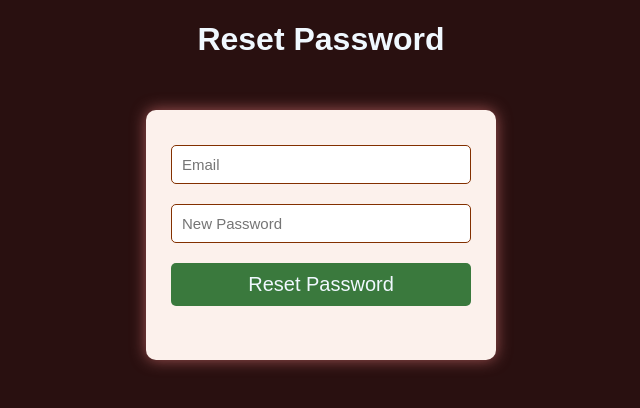
After one commit to jananiwijedeva/nic-validation-app, a PHP site: page /resetpwd.php in a window 1280 px wide. The commit adds this page. Shown: the top 408 px of the page, without its empty margins (319-959 px from the left). Run offline with PHP 8.4, Linux system fonts and the light colour scheme.

Commit message:
added resetpwd

```diff
--- a/home.html
+++ b/home.html
@@ -29,11 +29,11 @@
 
          <input type="password" name="password" required placeholder="Password">
          <p id="error password-error"></p>
-         <p id="fogotpw"> <a id="fpw" href="Restpassword.html">Forgot Password</a></p>
+         <p id="fogotpw"> <a id="fpw" href="resetpwd.php">Forgot Password</a></p>
 
          <input type="submit" name="submit" value="Login" id="form-btn">
          <p class="success"></p>
-         <p>Don't Have An Account? <a id="reg" href="signup.html">Register Now</a></p>
+         <p>Don't Have An Account? <a id="reg" href="signup.html">SignUp Now</a></p>
 
 
       </form>
--- a/login.php
+++ b/login.php
@@ -39,14 +39,14 @@ if ($_SERVER["REQUEST_METHOD"] == "POST") {
         $_SESSION['loggedin'] = true;
 
         echo '<script>
-        alert("Login successful!");
+        alert("Login Successful!");
         window.location.href = "dashbord.html";
       </script>';
 
     } else {
 
         echo '<script>
-        alert("Incorrect email or password. .");
+        alert("Incorrect Email or Password. .");
         window.location.href = "home.html";
       </script>';
     }
--- /dev/null
+++ b/resetpwd.php
@@ -0,0 +1,114 @@
+<!DOCTYPE html>
+<html lang="en">
+
+<head>
+   <meta charset="UTF-8">
+   <meta name="viewport" content="width=device-width, initial-scale=1.0">
+   <title>Reset</title>
+   <link rel="icon" href="favicon.ico">
+   <style>
+      body{
+         margin: 0;
+         padding: 0;
+         font-family: Arial, sans-serif;
+         background-color: #291010;
+         display: flex;
+         flex-direction: column;
+         justify-content: space-between;
+         align-items: center;
+      }
+      #rst{
+         background-color: rgb(252, 241, 236);
+         border-radius: 10px;
+         margin-top: 30px;
+         box-shadow: 0 0 15px #a05353;
+         padding: 25px;
+         height: 200px;
+         width: 300px;
+         text-align: left;
+      }
+
+      #header{
+         color: aliceblue;
+      }
+
+      input {
+      width: 100%;
+      padding: 10px;
+      margin: 10px 0;
+      border: 1px solid  #833000;
+      border-radius: 5px;
+      box-sizing: border-box;
+      font-size: 15px;
+      }
+
+      #form-rst {
+      background-color:#3a793d;
+      color: aliceblue;
+      padding: 10px 30px;
+      border: none;
+      border-radius: 5px;
+      cursor: pointer;
+      font-size: 20px;
+      }
+
+      #form-rst:hover {
+         background-color: #284226;
+      }
+   </style>
+</head>
+
+<body>
+   <h1 id="header">Reset Password</h1>
+
+   <form id="rst" method="post">
+   <input type="email" name="email" required placeholder="Email"><br/>
+   <input type="password" name="new_password" required placeholder="New Password"><br/>
+   <input type="submit" name="resetpwd" value="Reset Password" id="form-rst">
+   </form>
+
+   <?php
+
+
+      if ($_SERVER["REQUEST_METHOD"] == "POST" && isset($_POST['resetpwd'])) {
+
+          $email = $_POST['email'];
+          $newPassword = $_POST['new_password'];
+
+
+          $servername = "localhost";
+          $username = "root";
+          $password = "";
+          $dbname = "task1";
+
+
+          $conn = new mysqli($servername, $username, $password, $dbname);
+
+          if ($conn->connect_error) {
+              die("Connection failed: " . $conn->connect_error);
+          }
+
+
+          $sql = "UPDATE user SET Password = '$newPassword' WHERE Email = '$email'";
+
+          // Execute SQL statement
+          if ($conn->query($sql) === TRUE) {
+              echo '<script>alert("Password updated successfully");
+              window.location.href = "dashbord.html";
+               </script>';
+          } else {
+              echo '<script>alert("Error updating password: ");
+              window.location.href = "dashbord.html";
+               </script>' . $conn->error;
+          }
+
+
+          $conn->close();
+      }
+
+
+
+   ?>
+</body>
+
+</html>
```
